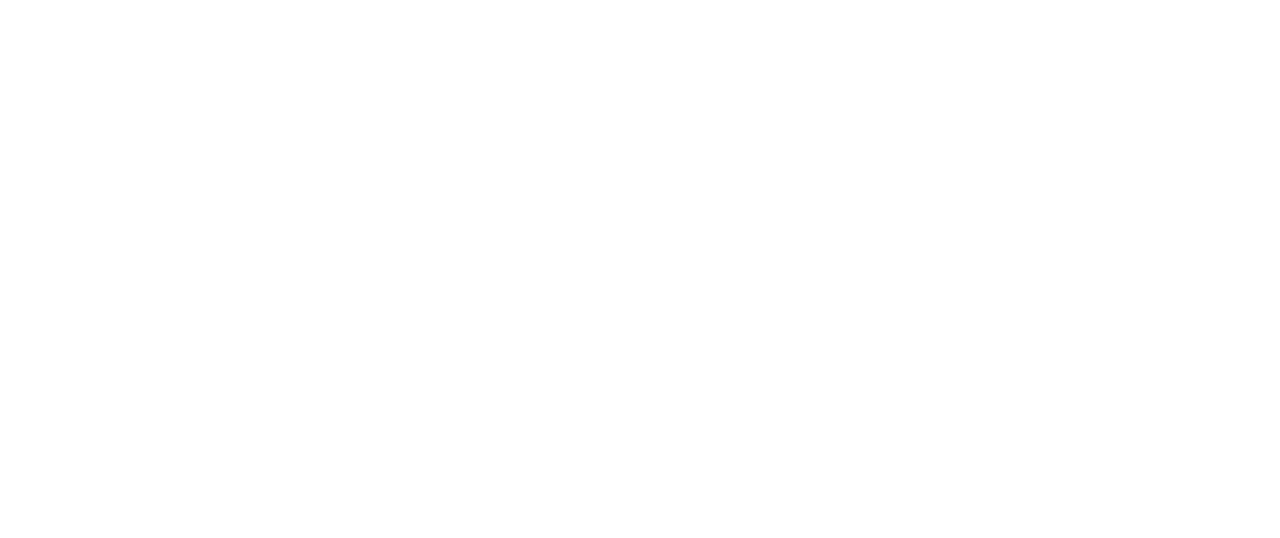
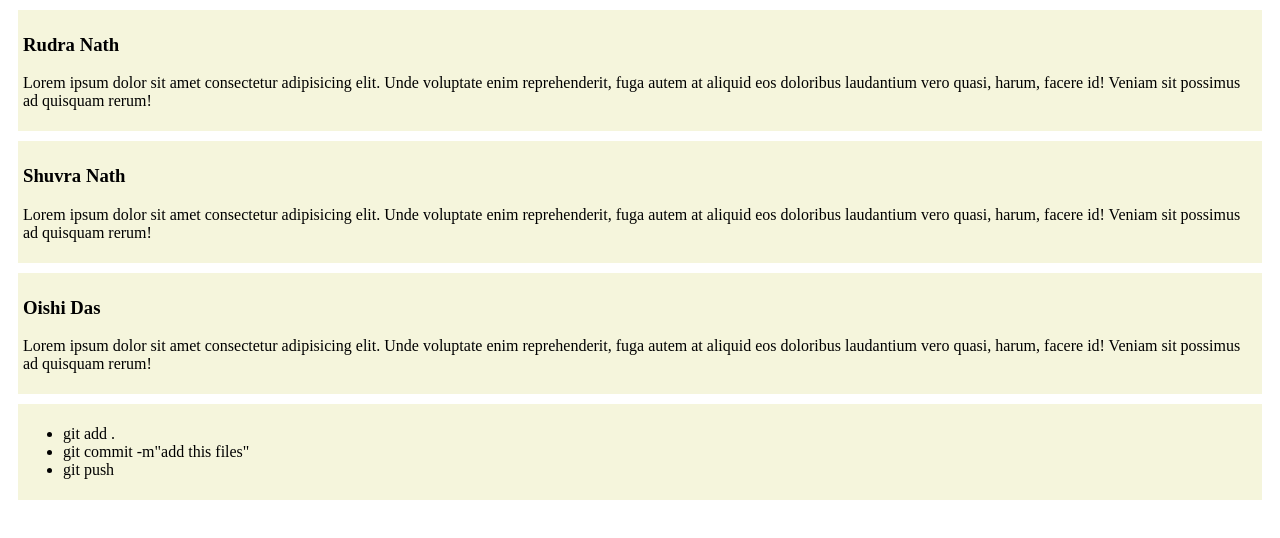
Before and after one commit to rudra-1999/my-first-github-repo, a plain HTML site: page index.html in a window 1280 px wide. Drawn offline with Linux system fonts and the light colour scheme.

Commit message:
add this files

```diff
--- a/index.html
+++ b/index.html
@@ -4,8 +4,27 @@
     <meta charset="UTF-8">
     <meta name="viewport" content="width=device-width, initial-scale=1.0">
     <title>My First Github Repo</title>
+    <link rel="stylesheet" href="styles.css">
 </head>
 <body>
-
+    <div>
+        <h3>Rudra Nath</h3>
+        <p>Lorem ipsum dolor sit amet consectetur adipisicing elit. Unde voluptate enim reprehenderit, fuga autem at aliquid eos doloribus laudantium vero quasi, harum, facere id! Veniam sit possimus ad quisquam rerum!</p>
+    </div>
+    <div>
+        <h3>Shuvra Nath</h3>
+        <p>Lorem ipsum dolor sit amet consectetur adipisicing elit. Unde voluptate enim reprehenderit, fuga autem at aliquid eos doloribus laudantium vero quasi, harum, facere id! Veniam sit possimus ad quisquam rerum!</p>
+    </div>
+    <div>
+        <h3>Oishi Das</h3>
+        <p>Lorem ipsum dolor sit amet consectetur adipisicing elit. Unde voluptate enim reprehenderit, fuga autem at aliquid eos doloribus laudantium vero quasi, harum, facere id! Veniam sit possimus ad quisquam rerum!</p>
+    </div>
+    <div>
+        <ul>
+            <li>git add .</li>
+        <li>git commit -m"add this files"</li>
+        <li>git push</li>
+        </ul>
+    </div>
 </body>
 </html>
--- /dev/null
+++ b/styles.css
@@ -0,0 +1,5 @@
+div{
+    background-color: beige;
+    margin: 10px;
+    padding: 5px;
+}
```
